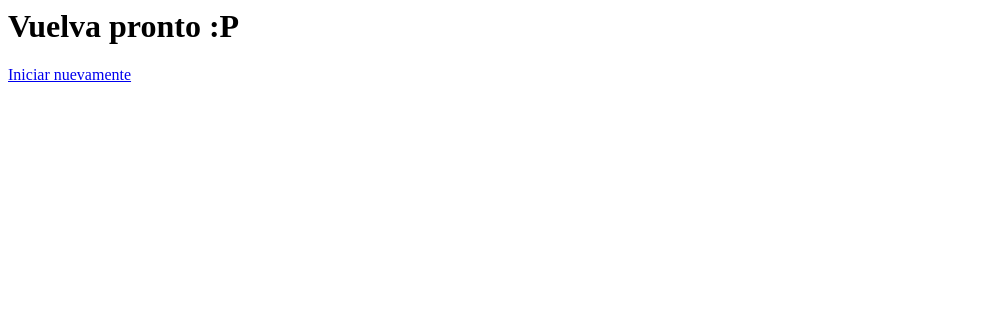
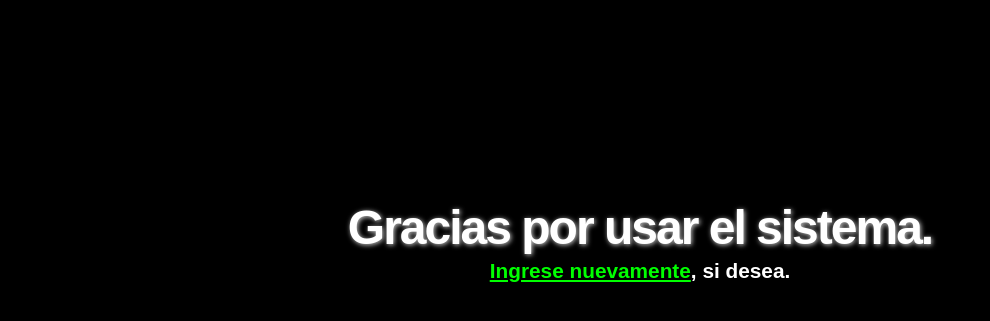
Before and after one commit to milale/legolax, a Django app: page /salida/ in a window 1280 px wide. Shown: the top 321 px of the page, without its empty margins (0-990 px from the left). Run offline with Django 3.2, Linux system fonts and the light colour scheme; a user stored in the database is signed in; parts of the project's set-up code (start-up, migrations or seed data) failed here and were passed over.

Commit message:
Cambio de apariencia al salir del sistema

```diff
--- a/legolaxweb/templates/salir.html
+++ b/legolaxweb/templates/salir.html
@@ -1,2 +1,14 @@
-<h1>Vuelva pronto :P</h1>
-<p><a href='/ingreso/'>Iniciar nuevamente</a></p>
+<!DOCTYPE html>
+<html>
+<head>
+	<title>Usuario desactivado</title>
+	<meta charset='utf-8'>
+	<link href='/static/css/errores.css' rel='stylesheet'>
+</head>
+<body>
+	<div id='error'>
+		<h1>Gracias por usar el sistema.</h1>
+		<p><a href='/ingreso/'>Ingrese nuevamente</a>, si desea.</p>
+	</div>
+</body>
+</html>
```
Also changed, not shown: legolaxweb/legolaxweb.db.
